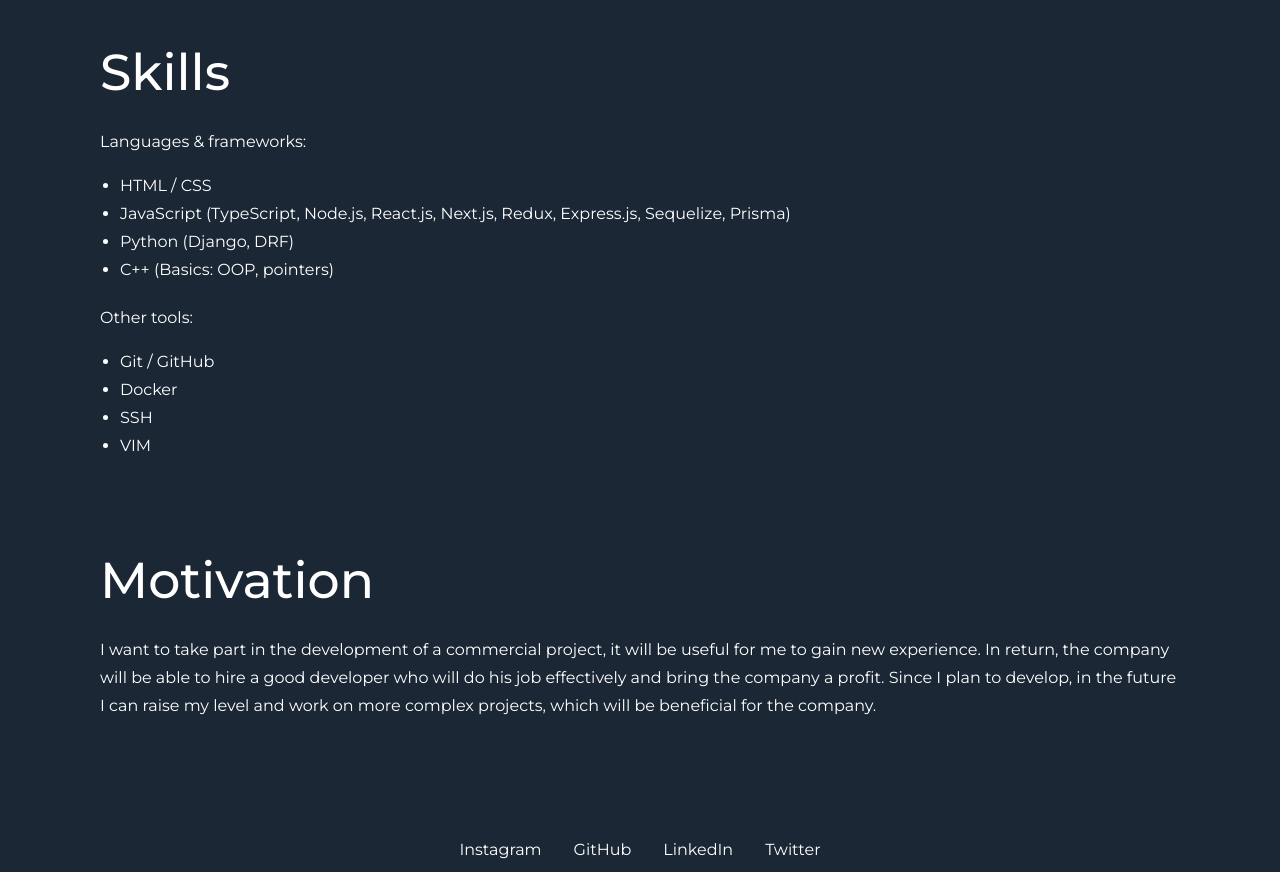
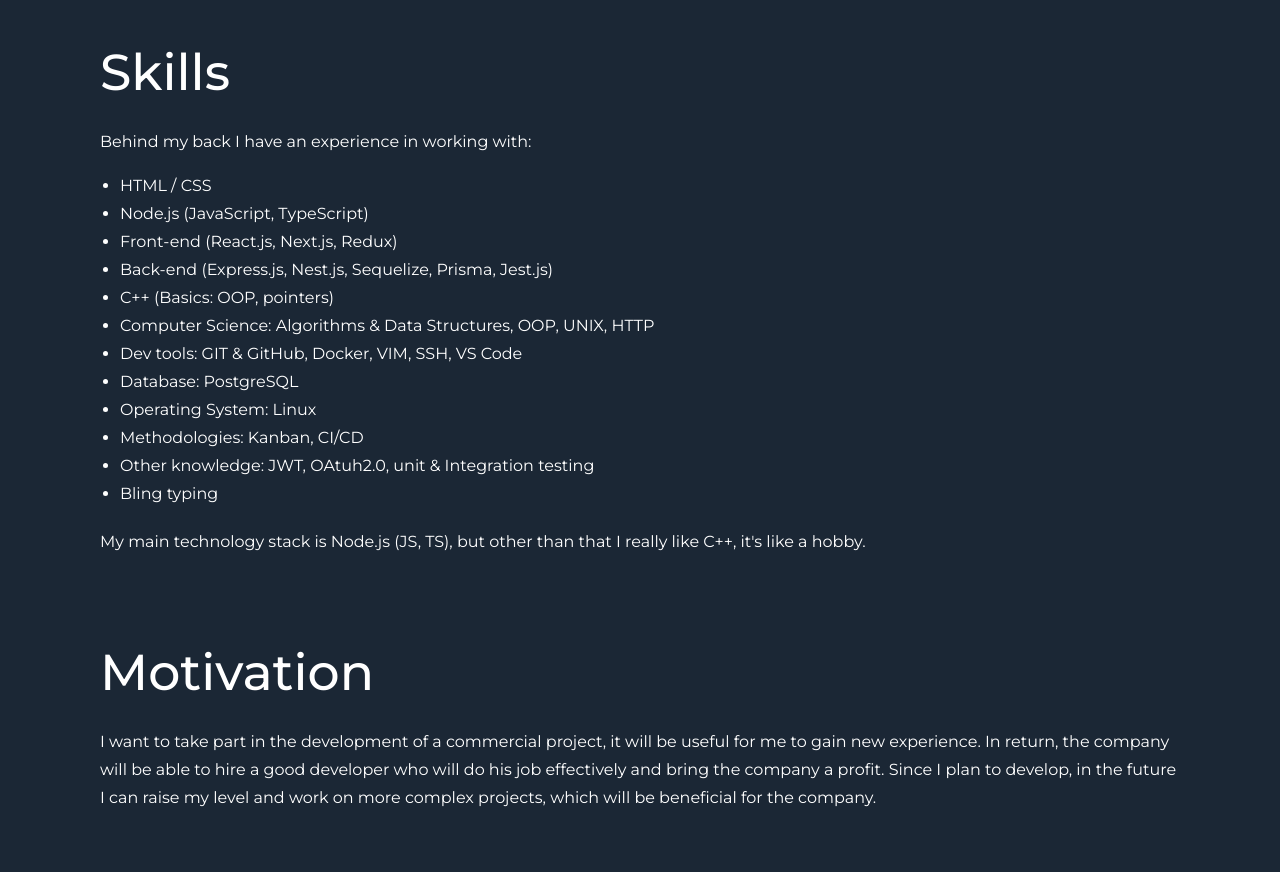
Before and after one commit to oleksandr-petryk/petryk, a Next.js app in the folder frontend/: page /about in a window 1280 px wide. Shown: the part 640-1512 px from the top of the page. Built offline with nearby package versions, Linux system fonts and the light colour scheme.

Commit message:
feat: content update

```diff
--- a/frontend/package.json
+++ b/frontend/package.json
@@ -1,5 +1,5 @@
 {
-  "name": "frontend",
+  "name": "style",
   "private": true,
   "scripts": {
     "dev": "next dev",
--- a/frontend/pages/about.js
+++ b/frontend/pages/about.js
@@ -25,7 +25,7 @@ const About = () => {
         <h2>About me</h2>
 
         <p>
-          I am 18 years old. I am a web developer, I have been doing this for three years. I like to
+          I am a web developer, I have been doing this for three years. I like to
           constantly learn something new and improve. I like to work on interesting projects, in which
           case I can fully focus on the tasks performed. I like cleanliness in projects, when everything
           is in place and when all the components work together. I like to plan everything to go to the
@@ -50,23 +50,24 @@ const About = () => {
       <div className="container">
         <h2>Skills</h2>
 
-        <p>Languages &amp; frameworks:</p>
+        <p>Behind my back I have an experience in working with:</p>
 
         <ul>
           <li>HTML / CSS</li>
-          <li>JavaScript (TypeScript, Node.js, React.js, Next.js, Redux, Express.js, Sequelize, Prisma)</li>
-          <li>Python (Django, DRF)</li>
+          <li>Node.js (JavaScript, TypeScript)</li>
+          <li>Front-end (React.js, Next.js, Redux)</li>
+          <li>Back-end (Express.js, Nest.js, Sequelize, Prisma, Jest.js)</li>
           <li>C++ (Basics: OOP, pointers)</li>
+          <li>Computer Science: Algorithms &amp; Data Structures, OOP,  UNIX, HTTP</li>
+          <li>Dev tools: GIT &amp; GitHub, Docker, VIM, SSH, VS Code</li>
+          <li>Database: PostgreSQL</li>
+          <li>Operating System: Linux</li>
+          <li>Methodologies: Kanban, CI/CD</li>
+          <li>Other knowledge: JWT, OAtuh2.0, unit &amp; Integration testing </li>
+          <li>Bling typing</li>
         </ul>
 
-        <p>Other tools:</p>
-
-        <ul>
-          <li>Git / GitHub</li>
-          <li>Docker</li>
-          <li>SSH</li>
-          <li>VIM</li>
-        </ul>
+        <p>My main technology stack is Node.js (JS, TS), but other than that I really like C++, it's like a hobby.</p>
       </div>
 
       <div className="container">
--- a/frontend/styles/base/footer.css
+++ b/frontend/styles/base/footer.css
@@ -9,7 +9,7 @@ footer {
     justify-content: center;
 }
 .footer-block a {
-    color: var(--color);
+  color: var(--color);
 }
 .footer-block a:not(:last-child) {
     margin-right: 32px;
@@ -19,6 +19,10 @@ footer {
 
 /* XS / Extra small */
 @media only screen and (min-width: 0px) and (max-width: 480px) {
+    .footer-block a:not(:last-child) {
+      margin-right: 12px;
+    }
+
     footer {
         margin-bottom: 25px;
     }
```
